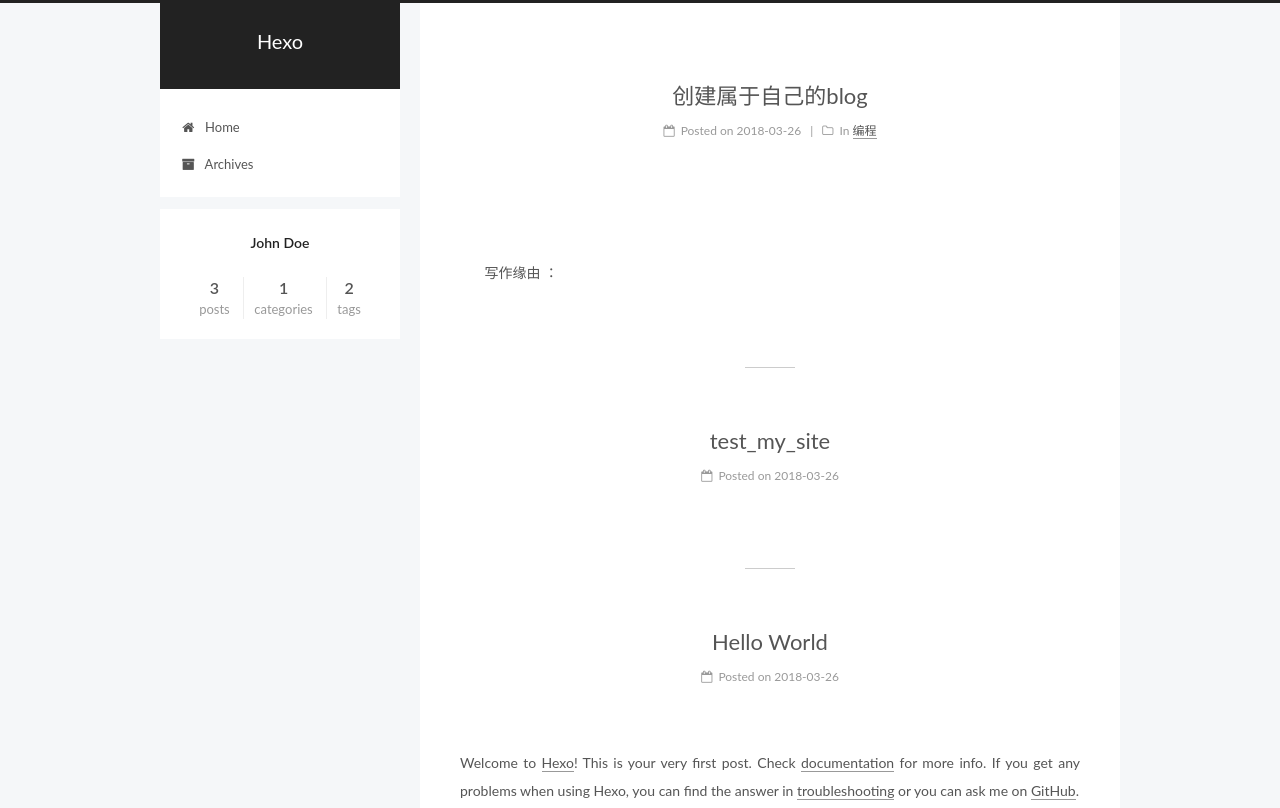
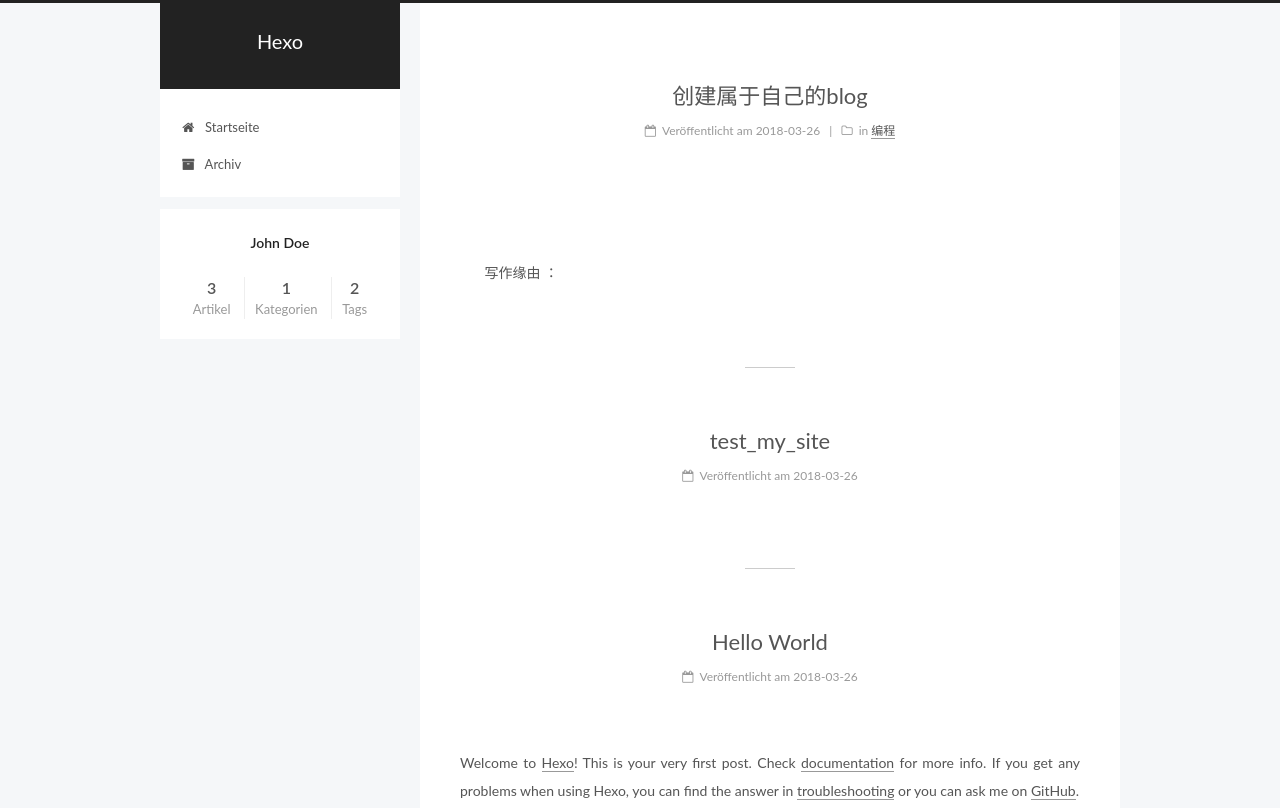
Before and after one commit to memoryunreal/memoryunreal.github.io, a plain HTML site: page index.html in a window 1280 px wide. Shown: the top 808 px of the page. Drawn offline with Linux system fonts and the light colour scheme.

Commit message:
Site updated: 2018-03-26 19:33:23

```diff
--- a/css/main.css
+++ b/css/main.css
@@ -1823,7 +1823,7 @@ pre .javascript .function {
   width: 4px;
   height: 4px;
   border-radius: 50%;
-  background: #ff8f25;
+  background: #7cff81;
 }
 .links-of-blogroll {
   font-size: 13px;
--- a/index.html
+++ b/index.html
@@ -181,7 +181,7 @@
 
               <i class="menu-item-icon fa fa-fw fa-home"></i> <br />
 
-            Home
+            Startseite
           </a>
         </li>
 
@@ -191,7 +191,7 @@
 
               <i class="menu-item-icon fa fa-fw fa-archive"></i> <br />
 
-            Archives
+            Archiv
           </a>
         </li>
 
@@ -257,7 +257,7 @@
                 <i class="fa fa-calendar-o"></i>
               </span>
 
-                <span class="post-meta-item-text">Posted on</span>
+                <span class="post-meta-item-text">Veröffentlicht am</span>
 
               <time title="Post created" itemprop="dateCreated datePublished" datetime="2018-03-26T17:17:31+08:00">
                 2018-03-26
@@ -278,7 +278,7 @@
                 <i class="fa fa-folder-o"></i>
               </span>
 
-                <span class="post-meta-item-text">In</span>
+                <span class="post-meta-item-text">in</span>
 
 
                 <span itemprop="about" itemscope itemtype="http://schema.org/Thing">
@@ -399,7 +399,7 @@
                 <i class="fa fa-calendar-o"></i>
               </span>
 
-                <span class="post-meta-item-text">Posted on</span>
+                <span class="post-meta-item-text">Veröffentlicht am</span>
 
               <time title="Post created" itemprop="dateCreated datePublished" datetime="2018-03-26T12:21:50+08:00">
                 2018-03-26
@@ -518,7 +518,7 @@
                 <i class="fa fa-calendar-o"></i>
               </span>
 
-                <span class="post-meta-item-text">Posted on</span>
+                <span class="post-meta-item-text">Veröffentlicht am</span>
 
               <time title="Post created" itemprop="dateCreated datePublished" datetime="2018-03-26T12:03:19+08:00">
                 2018-03-26
@@ -651,7 +651,7 @@
                 <a href="/archives/">
 
                   <span class="site-state-item-count">3</span>
-                  <span class="site-state-item-name">posts</span>
+                  <span class="site-state-item-name">Artikel</span>
                 </a>
               </div>
 
@@ -662,7 +662,7 @@
               <div class="site-state-item site-state-categories">
 
                   <span class="site-state-item-count">1</span>
-                  <span class="site-state-item-name">categories</span>
+                  <span class="site-state-item-name">Kategorien</span>
 
               </div>
 
@@ -673,7 +673,7 @@
               <div class="site-state-item site-state-tags">
 
                   <span class="site-state-item-count">2</span>
-                  <span class="site-state-item-name">tags</span>
+                  <span class="site-state-item-name">Tags</span>
 
               </div>
 
@@ -719,7 +719,7 @@
 </div>
 
 
-  <div class="powered-by">Powered by <a class="theme-link" target="_blank" href="https://hexo.io">Hexo</a></div>
+  <div class="powered-by">Erstellt mit  <a class="theme-link" target="_blank" href="https://hexo.io">Hexo</a></div>
 
 
 
```
Also changed, not shown: 2018/03/26/hello-world/index.html (+9 -9 lines), 2018/03/26/test-my-site/index.html (+7 -7 lines), 2018/03/26/创建属于自己的blog/index.html (+8 -8 lines), archives/2018/03/index.html (+8 -8 lines), archives/2018/index.html (+8 -8 lines), archives/index.html (+8 -8 lines), categories/编程/index.html (+8 -8 lines), tags/python/index.html (+6 -6 lines), tags/爬虫/index.html (+6 -6 lines), 1 other file.
